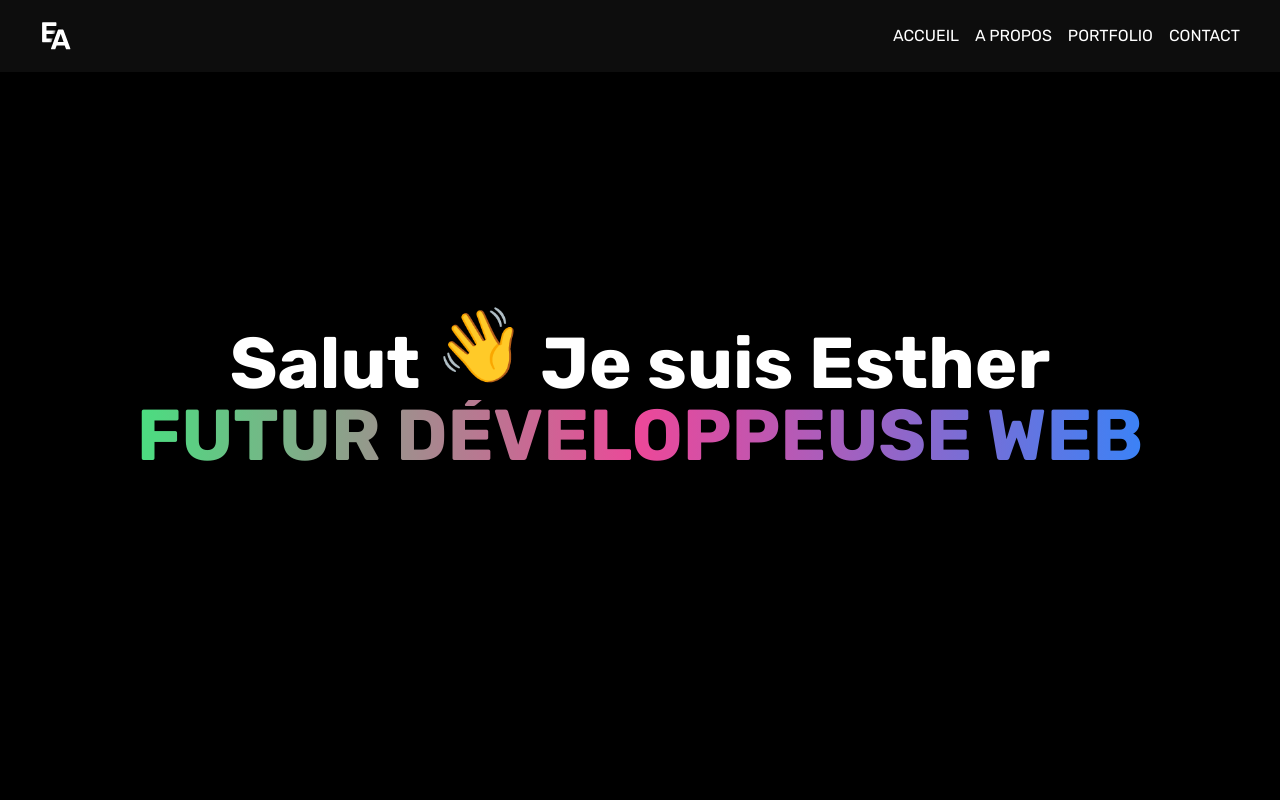
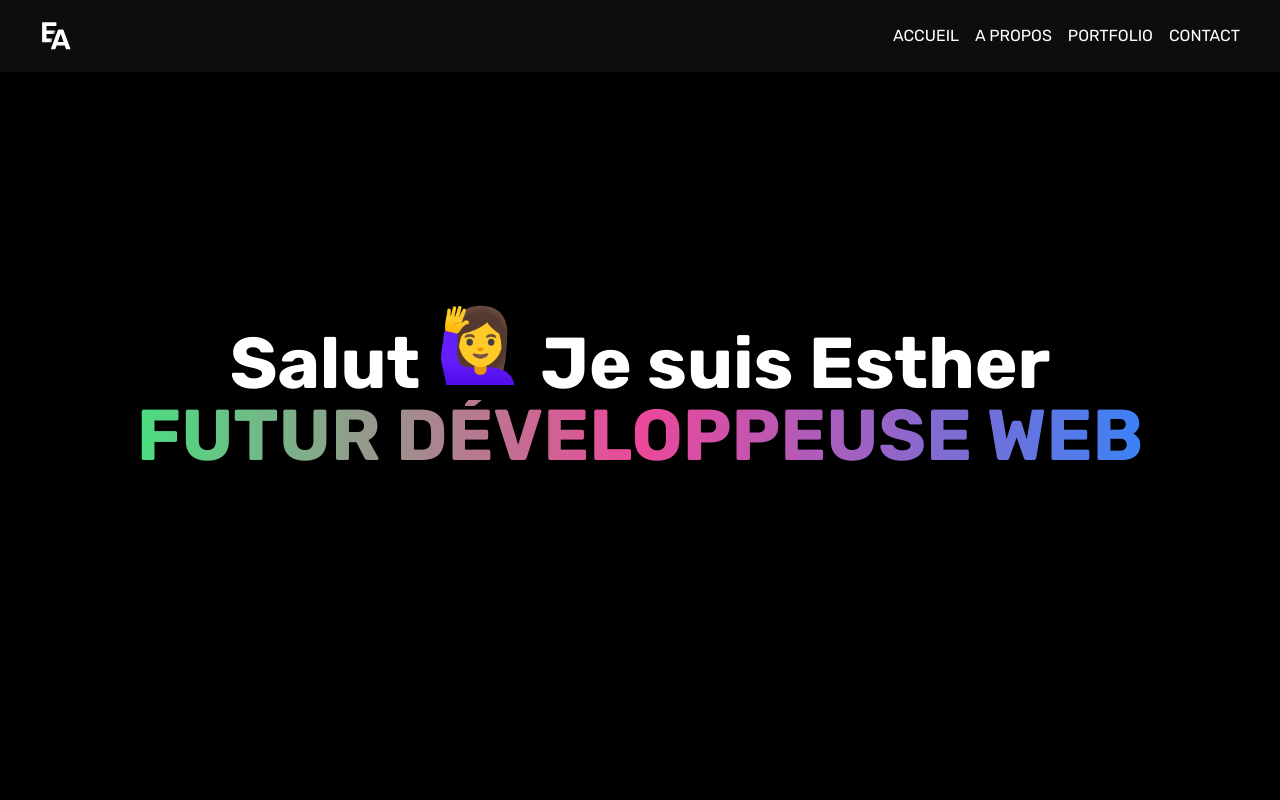
Before and after one commit to Ehr7/Esther-Amegnisse-Portfolio, a SvelteKit app: page / in a window 1280 px wide. Shown: the top 800 px of the page. Built offline with nearby package versions, Linux system fonts and the light colour scheme; what @designbycode/tailwindcss-text-stroke would draw is missing.

Commit message:
Update greeting emoji to a female version in home page

```diff
--- a/src/routes/+page.svelte
+++ b/src/routes/+page.svelte
@@ -122,7 +122,7 @@
 	<div class="min-h-screen flex justify-center items-center text-center z-0" id="accueil">
 		<div class="relative z-50">
 			<h1 class="text-7xl font-bold">
-				Salut <span class="text-blue-500 inline-block animate-bounce">👋</span> Je suis Esther
+				Salut <span class="text-blue-500 inline-block animate-bounce">🙋‍♀️</span> Je suis Esther
 			</h1>
 
 			<p
```
